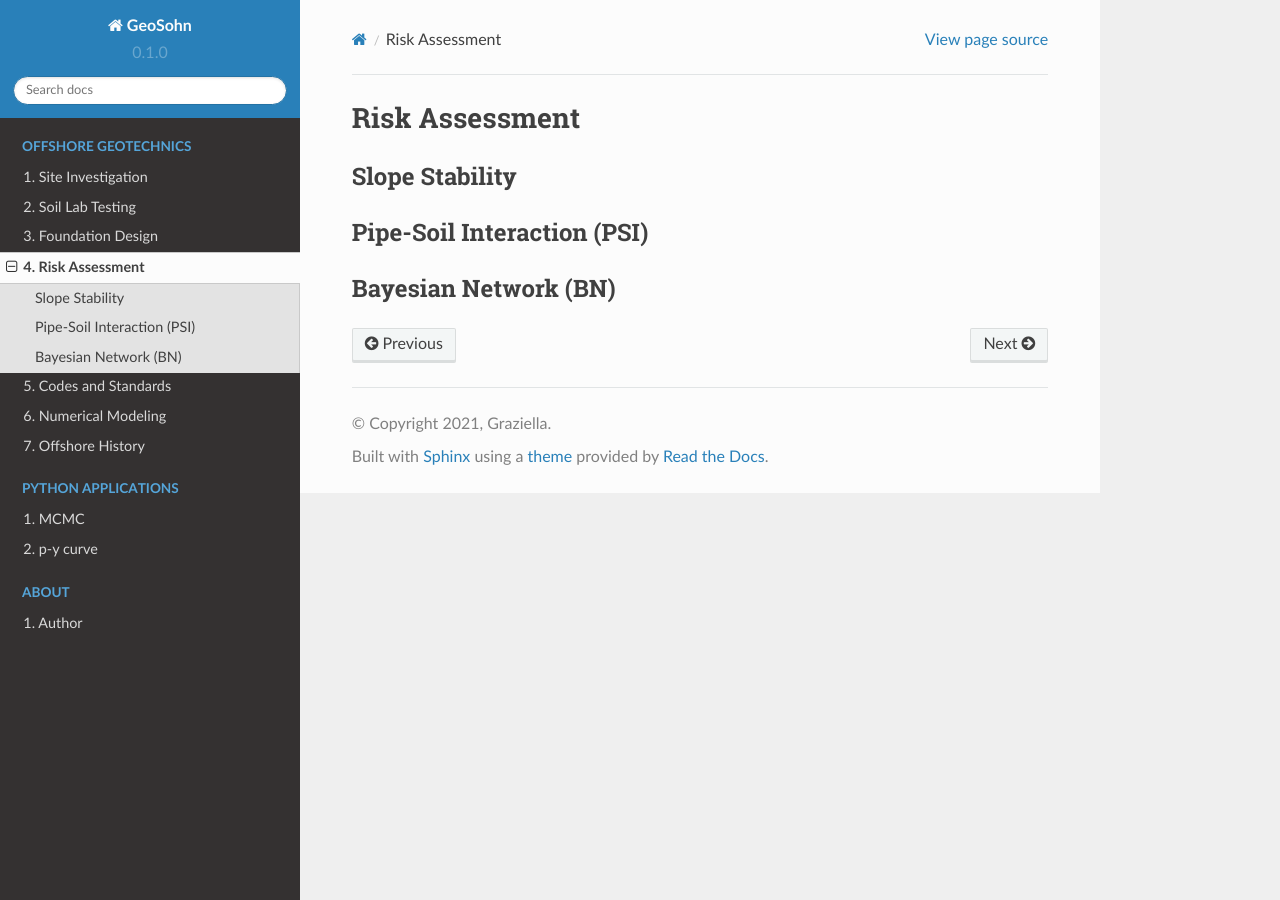
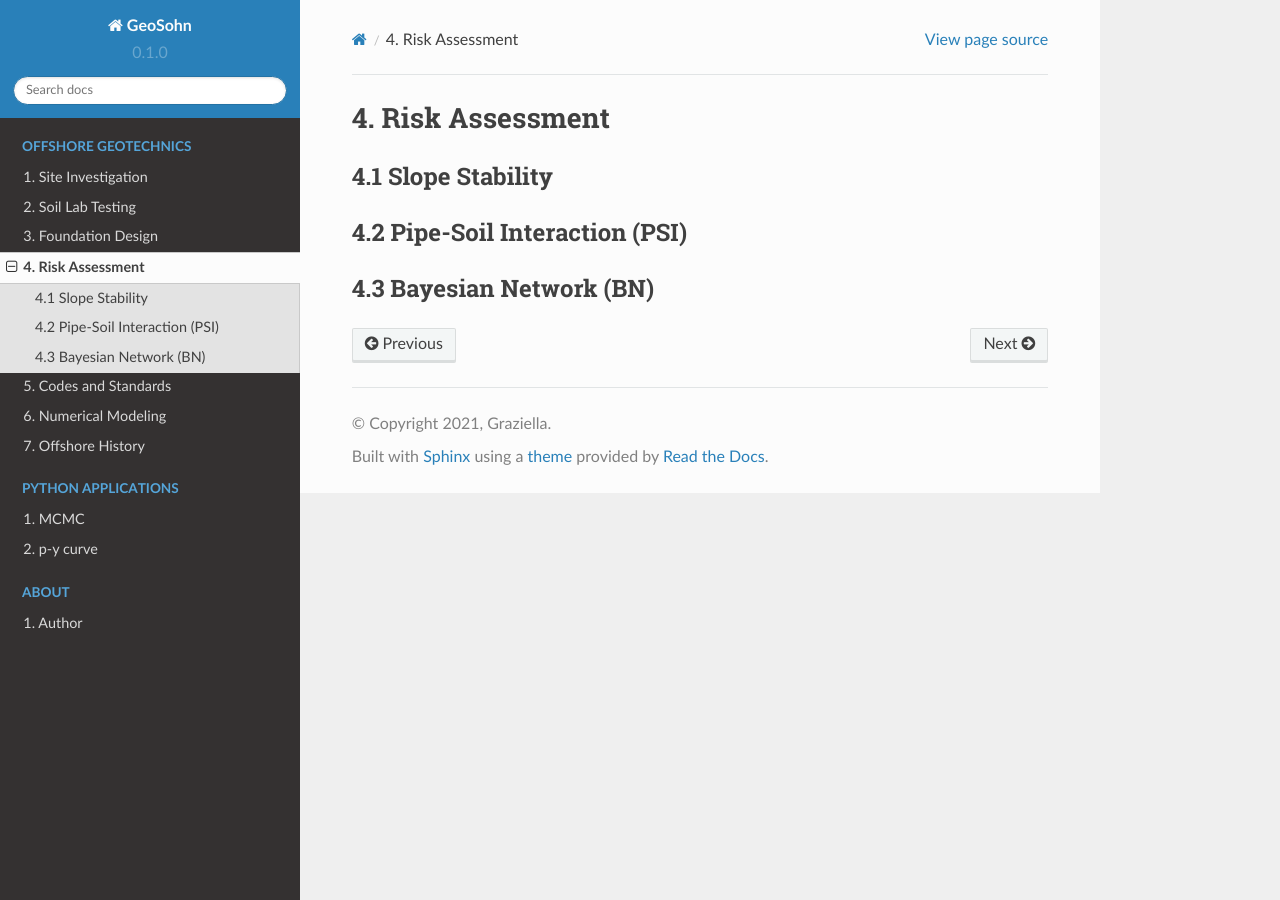
Before and after one commit to jrson11/GeoSohn, a Sphinx documentation site: the page built from docs/source/4-Risk_Assessment.rst, in a window 1280 px wide. Built offline with Sphinx 7.4.7 and the Read the Docs theme 2.0.0, drawn with Linux system fonts in a browser that asks for light colours; pages that are not in the unit, such as notebooks, are missing from menus.

Commit message:
Update 4-Risk_Assessment.rst

```diff
--- a/docs/source/4-Risk_Assessment.rst
+++ b/docs/source/4-Risk_Assessment.rst
@@ -1,18 +1,18 @@
-Risk Assessment
+4. Risk Assessment
 =================
 
 
-Slope Stability
+4.1 Slope Stability
 ----------------
 
 
 
 
-Pipe-Soil Interaction (PSI)
+4.2 Pipe-Soil Interaction (PSI)
 ----------------------
 
 
 
 
-Bayesian Network (BN)
+4.3 Bayesian Network (BN)
 ----------------
```
